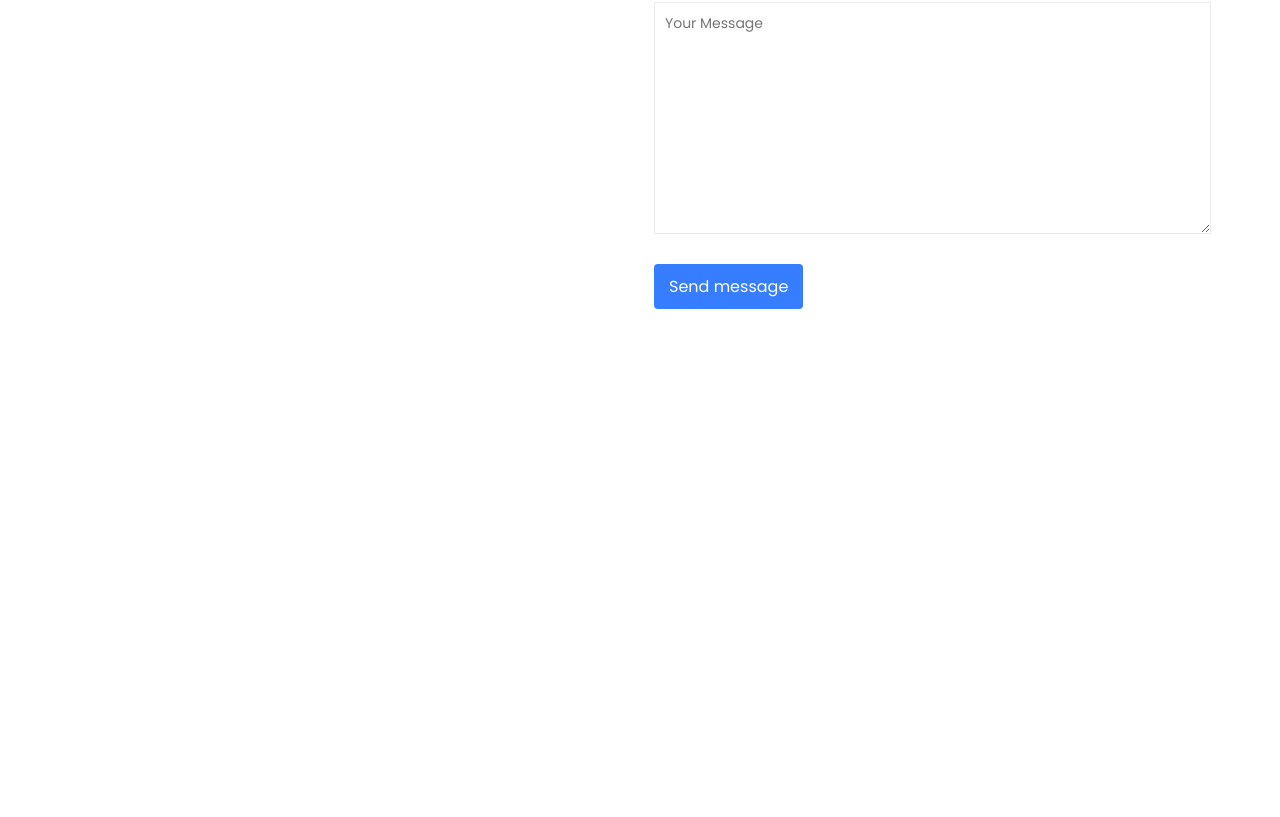
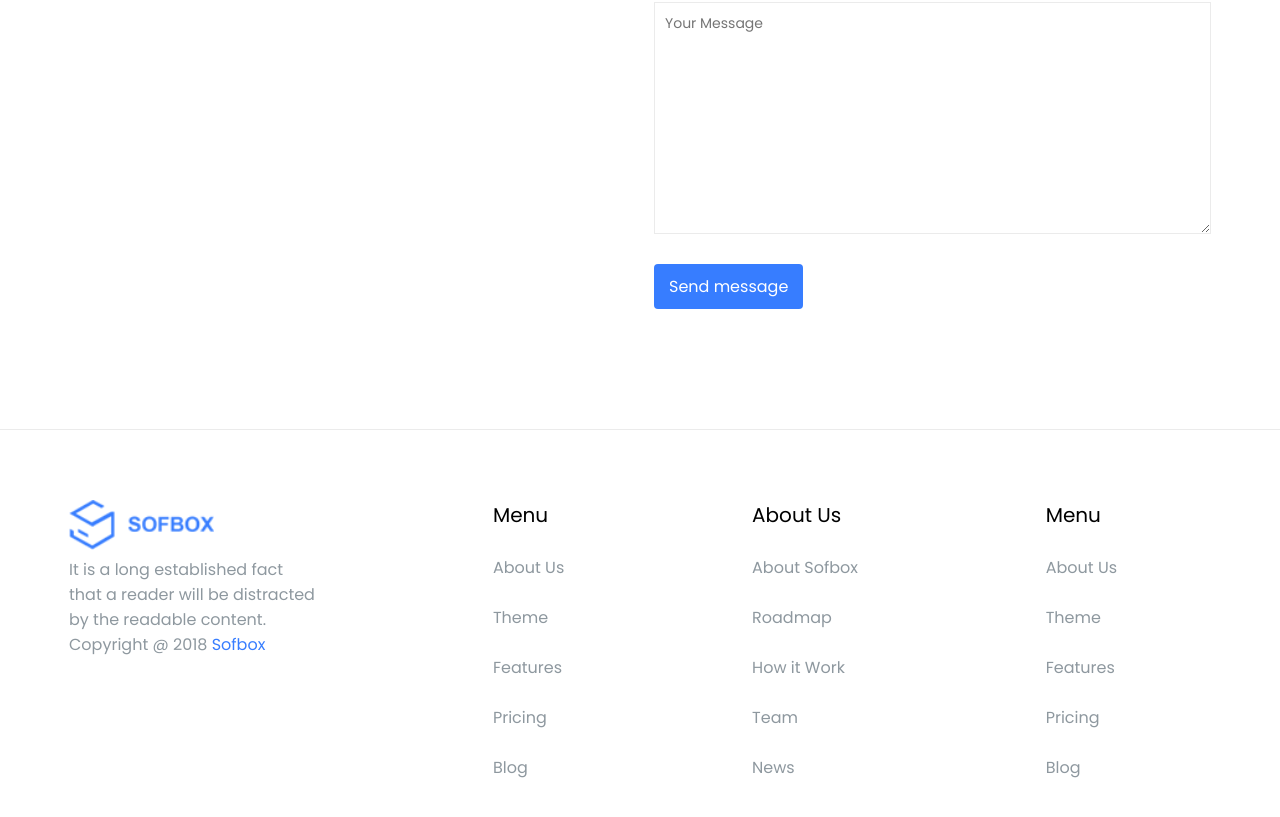
Before and after one commit to fracs31/proj-html-vuejs, a Vue app: page / in a window 1280 px wide. Shown: the part 5073-5890 px from the top of the page. Before the commit the page ends 5502 px from the top, so only its background shows below. Built offline with nearby package versions, Linux system fonts and the light colour scheme.

Commit message:
ADD footer

```diff
--- a/src/App.vue
+++ b/src/App.vue
@@ -2,6 +2,7 @@
 <script>
 import Header from "./components/Header.vue"; //importo l'header
 import Main from "./components/Main.vue"; //importo il main
+import Footer from "./components/Footer.vue"; //importo il footer
 
 //Esporto
 export default {
@@ -9,6 +10,7 @@ export default {
     components: {
         Header, //header
         Main, //main
+        Footer, //footer
     }
 }
 </script>
@@ -19,6 +21,8 @@ export default {
     <Header></Header>
     <!-- Main -->
     <Main></Main>
+    <!-- Footer -->
+    <Footer></Footer>
 </template>
 
 <!-- CSS -->
--- /dev/null
+++ b/src/components/Footer.vue
@@ -0,0 +1,142 @@
+<!-- JavaScript -->
+<script>
+</script>
+
+<!-- Template -->
+<template>
+    <!-- Footer -->
+    <footer class="page-footer">
+        <!-- Container -->
+        <div class="container">
+            <!-- Box -->
+            <div class="box">
+                <!-- Ultime informazioni -->
+                <div class="last-informations">
+                    <!-- Logo -->
+                    <img class="last-informations__image" src="../assets/img/35.png" alt="Logo">
+                    <!-- Testo -->
+                    <p class="last-informations__text">
+                        It is a long established fact that a reader will be distracted
+                        by the readable content.
+                    </p>
+                    <!-- Copyright -->
+                    <p class="last-informations__copyright">
+                        Copyright @ 2018 <span class="last-informations__copyright--blue">Sofbox</span>
+                    </p>
+                </div>
+                <!-- Contenuto -->
+                <div class="content">
+                    <!-- Informazione -->
+                    <div class="info">
+                        <!-- Titolo dell'informazione -->
+                        <h4 class="info__title">
+                            Menu
+                        </h4>
+                        <!-- Lista -->
+                        <ul class="list">
+                            <!-- Elemento della lista -->
+                            <li class="list-item">About Us</li>
+                            <!-- Elemento della lista -->
+                            <li class="list-item">Theme</li>
+                            <!-- Elemento della lista -->
+                            <li class="list-item">Features</li>
+                            <!-- Elemento della lista -->
+                            <li class="list-item">Pricing</li>
+                            <!-- Elemento della lista -->
+                            <li class="list-item">Blog</li>
+                        </ul>
+                    </div>
+                    <!-- Informazione -->
+                    <div class="info">
+                        <!-- Titolo dell'informazione -->
+                        <h4 class="info__title">
+                            About Us
+                        </h4>
+                        <!-- Lista -->
+                        <ul class="list">
+                            <!-- Elemento della lista -->
+                            <li class="list-item">About Sofbox</li>
+                            <!-- Elemento della lista -->
+                            <li class="list-item">Roadmap</li>
+                            <!-- Elemento della lista -->
+                            <li class="list-item">How it Work</li>
+                            <!-- Elemento della lista -->
+                            <li class="list-item">Team</li>
+                            <!-- Elemento della lista -->
+                            <li class="list-item">News</li>
+                        </ul>
+                    </div>
+                    <!-- Informazione -->
+                    <div class="info">
+                        <!-- Titolo dell'informazione -->
+                        <h4 class="info__title">
+                            Menu
+                        </h4>
+                        <!-- Lista -->
+                        <ul class="list">
+                            <!-- Elemento della lista -->
+                            <li class="list-item">About Us</li>
+                            <!-- Elemento della lista -->
+                            <li class="list-item">Theme</li>
+                            <!-- Elemento della lista -->
+                            <li class="list-item">Features</li>
+                            <!-- Elemento della lista -->
+                            <li class="list-item">Pricing</li>
+                            <!-- Elemento della lista -->
+                            <li class="list-item">Blog</li>
+                        </ul>
+                    </div>
+                </div>
+            </div>
+        </div>
+    </footer>
+</template>
+
+<!-- CSS -->
+<style scoped>
+    /* Footer */
+    .page-footer {
+        padding-top: 70px;
+        padding-bottom: 90px;
+        border-top: 1px solid var(--second-grey);
+    }
+    /* Box */
+    .box {
+        display: flex;
+        gap: 80px;
+    }
+    /* Ultime informazioni */
+    .last-informations {
+        width: 250px;
+    }
+    /* Immagine */
+    .last-informations__image {
+        width: 145px;
+    }
+    /* Testo  e copyright*/
+    .last-informations__text,
+    .last-informations__copyright {
+        color: var(--grey);
+    }
+    /* Blue */
+    .last-informations__copyright--blue {
+        color: var(--blue);
+    }
+    /* Contenuto */
+    .content {
+        flex-grow: 1;
+        display: flex;
+        justify-content: space-around;
+    }
+    /* Titolo della lista */
+    .info__title {
+        margin-bottom: 25px;
+        font-weight: normal;
+        font-size: 20px;
+    }
+    /* Elementi della lista */
+    .list-item {
+        color: var(--grey);
+        margin-bottom: 25px;
+    }
+</style>
```
